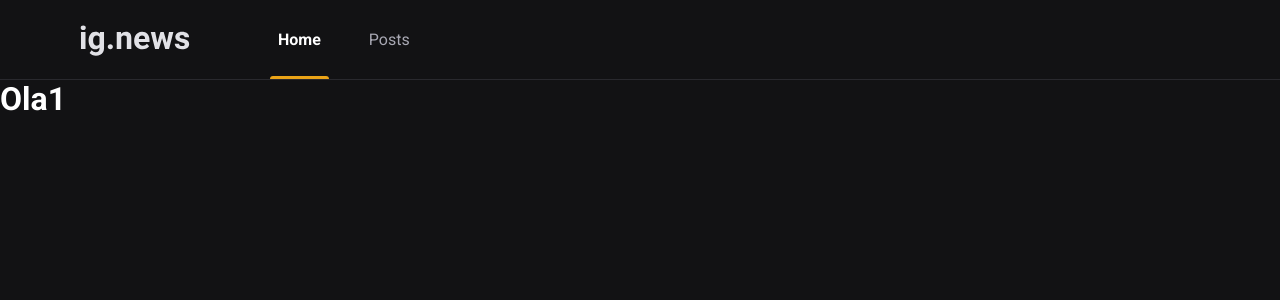
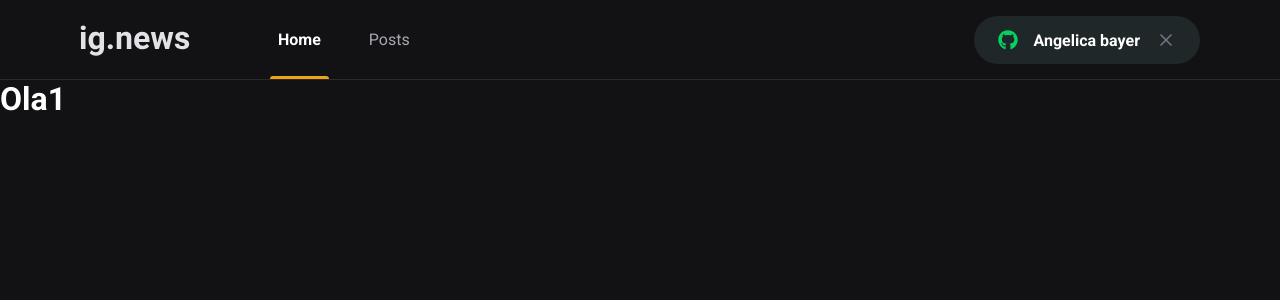
Before and after one commit to angelicacamboim/ignite_chapter3, a Next.js app in the folder ignews/: page / in a window 1280 px wide. Shown: the top 300 px of the page. Built offline with nearby package versions, Linux system fonts and the light colour scheme.

Commit message:
created SignInButton component

```diff
--- a/ignews/package.json
+++ b/ignews/package.json
@@ -11,6 +11,7 @@
     "next": "12.0.4",
     "react": "17.0.2",
     "react-dom": "17.0.2",
+    "react-icons": "^4.3.1",
     "sass": "^1.43.4"
   },
   "devDependencies": {
--- a/ignews/src/components/Header/index.tsx
+++ b/ignews/src/components/Header/index.tsx
@@ -1,3 +1,4 @@
+import { SignInButton } from '../SignInButton'
 import styles from './styles.module.scss'
 
 export function Header() {
@@ -9,6 +10,8 @@
 					<a className={styles.active}>Home</a>
 					<a>Posts</a>
 				</nav>
+
+				<SignInButton />
 			</div>
 		</header>
 	)
--- a/ignews/src/components/Header/styles.module.scss
+++ b/ignews/src/components/Header/styles.module.scss
@@ -52,4 +52,8 @@
             }
         }
     }
+
+    button {
+        margin-left: auto;
+    }
 }
--- /dev/null
+++ b/ignews/src/components/SignInButton/index.tsx
@@ -0,0 +1,20 @@
+import styles from './styles.module.scss'
+import { FaGithub } from 'react-icons/fa'
+import { FiX } from 'react-icons/fi'
+
+export function SignInButton() {
+	const isUserLoggedIn = true
+
+	return isUserLoggedIn ? (
+		<button type="button" className={styles.signInButton}>
+			<FaGithub color="#04d361" />
+			Angelica bayer
+			<FiX color="#737380" className={styles.closeIcon} />
+		</button>
+	) : (
+		<button type="button" className={styles.signInButton}>
+			<FaGithub color="#eba417" />
+			Sign in with Github
+		</button>
+	)
+}
--- /dev/null
+++ b/ignews/src/components/SignInButton/styles.module.scss
@@ -0,0 +1,33 @@
+.signInButton {
+    height: 3rem;
+    border-radius: 3rem;
+    background: var(--gray-850);
+    border: 0;
+    padding: 0 1.5rem;
+
+    display: flex;
+    align-items: center;
+    justify-content: center;
+
+    color: var(--white);
+    font-weight: bold;
+
+    svg {
+        width: 20px;
+        height: 20px;
+    }
+
+    svg.closeIcon {
+        margin-left: 1rem;
+    }
+
+    svg:first-child {
+        margin-right: 1rem;
+    }
+
+    transition: filter 0.2s;
+
+    &:hover {
+        filter: brightness(0.8);
+    }
+}
--- a/ignews/src/styles/global.scss
+++ b/ignews/src/styles/global.scss
@@ -10,6 +10,7 @@
     --gray-100: #e1e1e6;
     --gray-300: #a8a8b3;
     --gray-800: #29292e;
+    --gray-850: #1f2729;
     --gray-900: #121214;
 
     --cyan-500: #61dafb;
```
Also changed, not shown: 1 other file (tests, documents, lock files or other folders).
